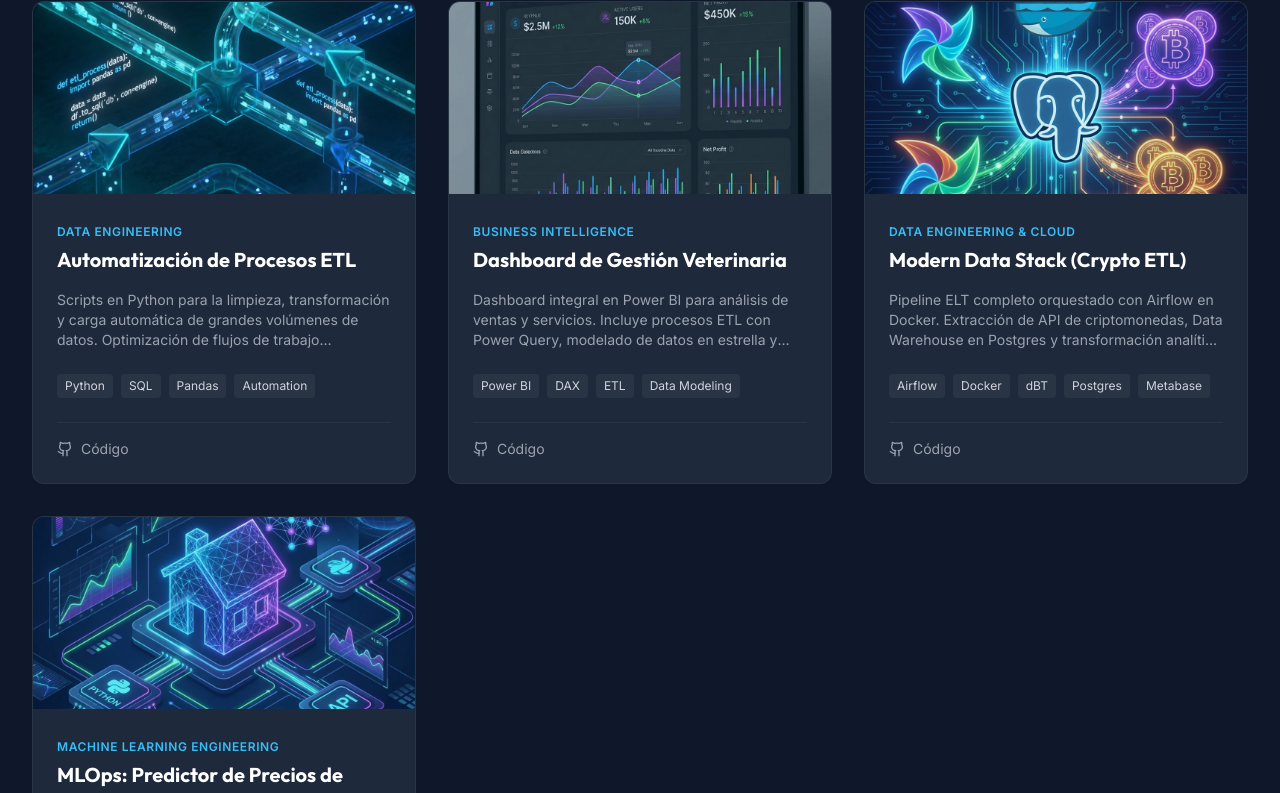
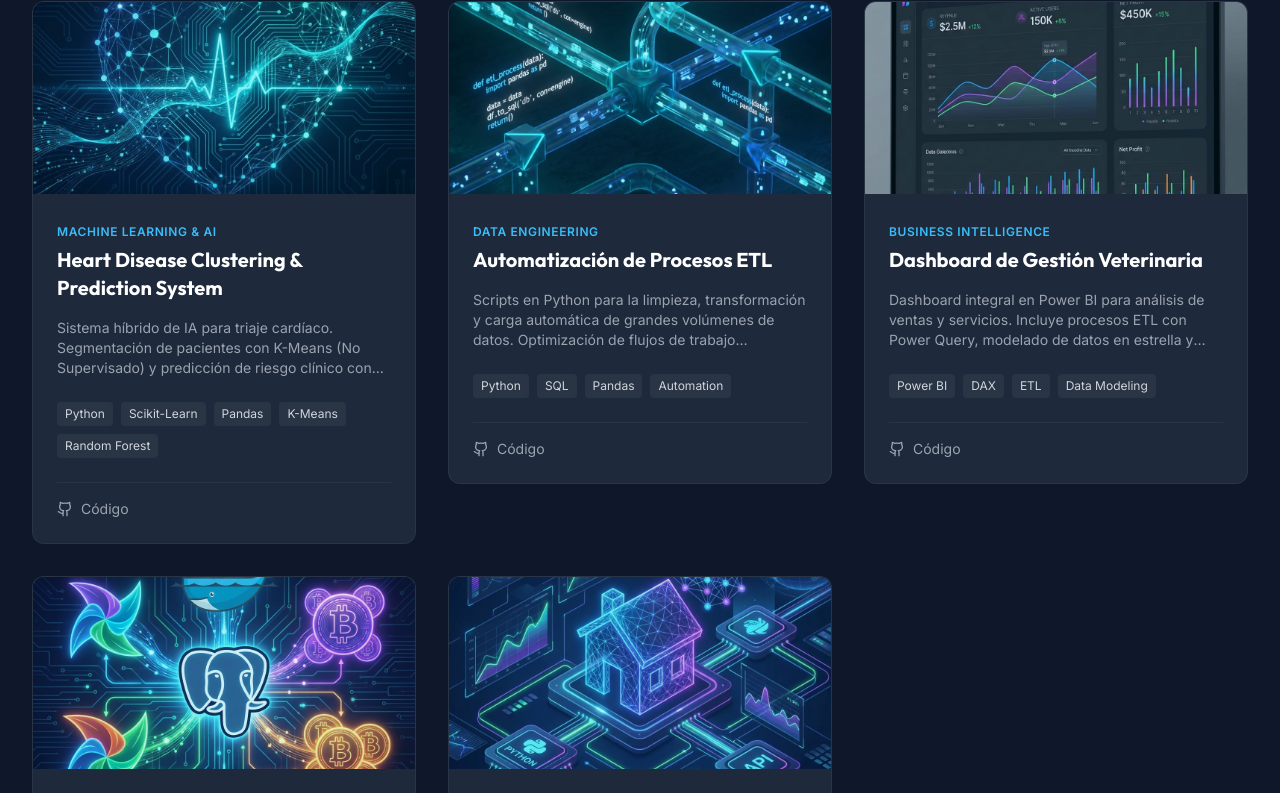
Before and after one commit to Francotirador2023/jony-portfolio, a React (Vite) app: page / in a window 1280 px wide. Shown: the part 3109-3902 px from the top of the page. Built offline with nearby package versions, Linux system fonts and the light colour scheme.

Commit message:
feat: add heart disease ml project

```diff
--- a/src/pages/Projects.jsx
+++ b/src/pages/Projects.jsx
@@ -5,6 +5,8 @@ import etlBanner from '../assets/etl_banner.png';
 import biDashboard from '../assets/bi_dashboard.png';
 import mdsBanner from '../assets/mds_banner.png';
 import mlopsBanner from '../assets/mlops_banner.png';
+
+import heartBanner from '../assets/heart_disease_banner.png';
 
 const ProjectCard = ({ title, description, tags, link, github, type, image }) => (
     <div className="bg-dark-card rounded-xl overflow-hidden border border-white/5 hover:border-primary-500/50 transition-all duration-300 group hover:-translate-y-2">
@@ -74,6 +76,14 @@ const Projects = () => {
     // Placeholder projects based on skill set
     const projects = [
         {
+            title: "Heart Disease Clustering & Prediction System",
+            type: "Machine Learning & AI",
+            description: "Sistema híbrido de IA para triaje cardíaco. Segmentación de pacientes con K-Means (No Supervisado) y predicción de riesgo clínico con Random Forest. Análisis automatizado y simulación de diagnósticos.",
+            tags: ["Python", "Scikit-Learn", "Pandas", "K-Means", "Random Forest"],
+            github: "https://github.com/Francotirador2023/tp-final-ml",
+            image: heartBanner
+        },
+        {
             title: "Automatización de Procesos ETL",
             type: "Data Engineering",
             description: "Scripts en Python para la limpieza, transformación y carga automática de grandes volúmenes de datos. Optimización de flujos de trabajo repetitivos reduciendo tiempos de procesamiento.",
```
Also changed, not shown: src/assets/heart_disease_banner.png (added).
